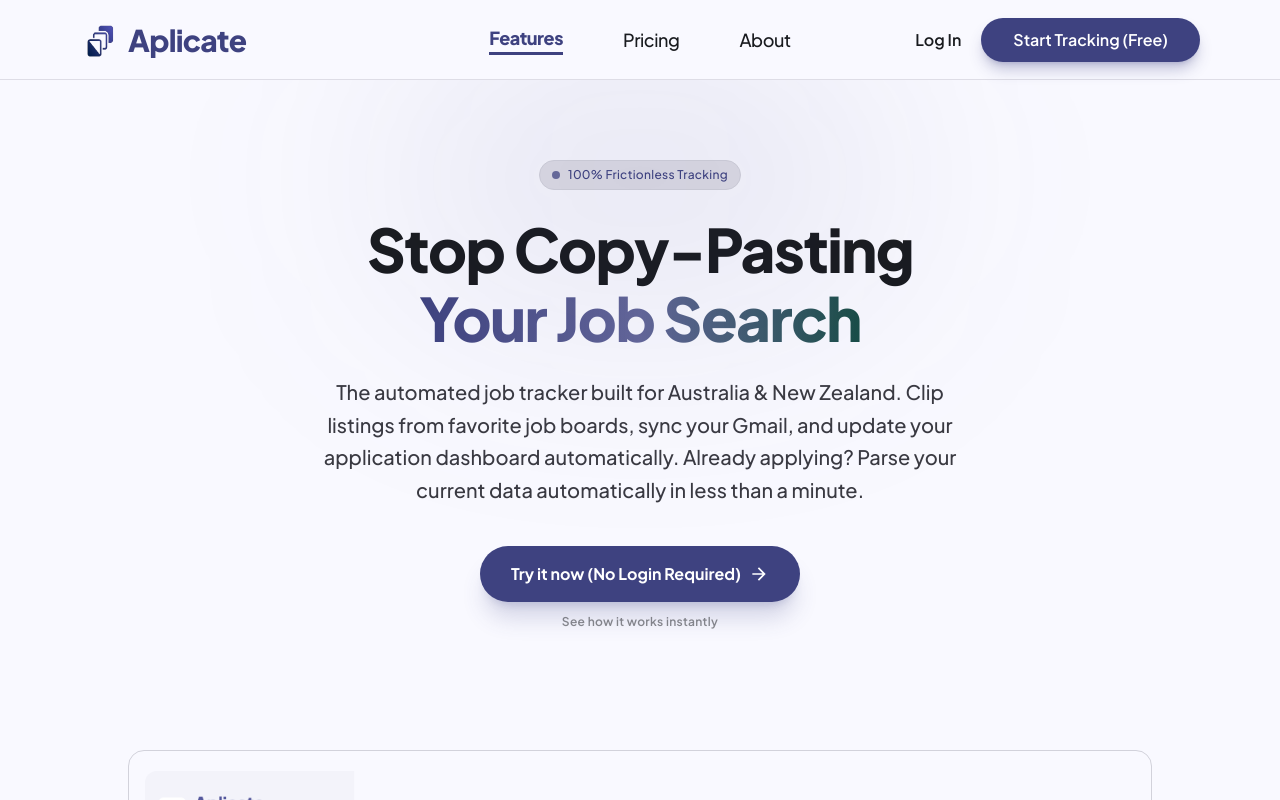
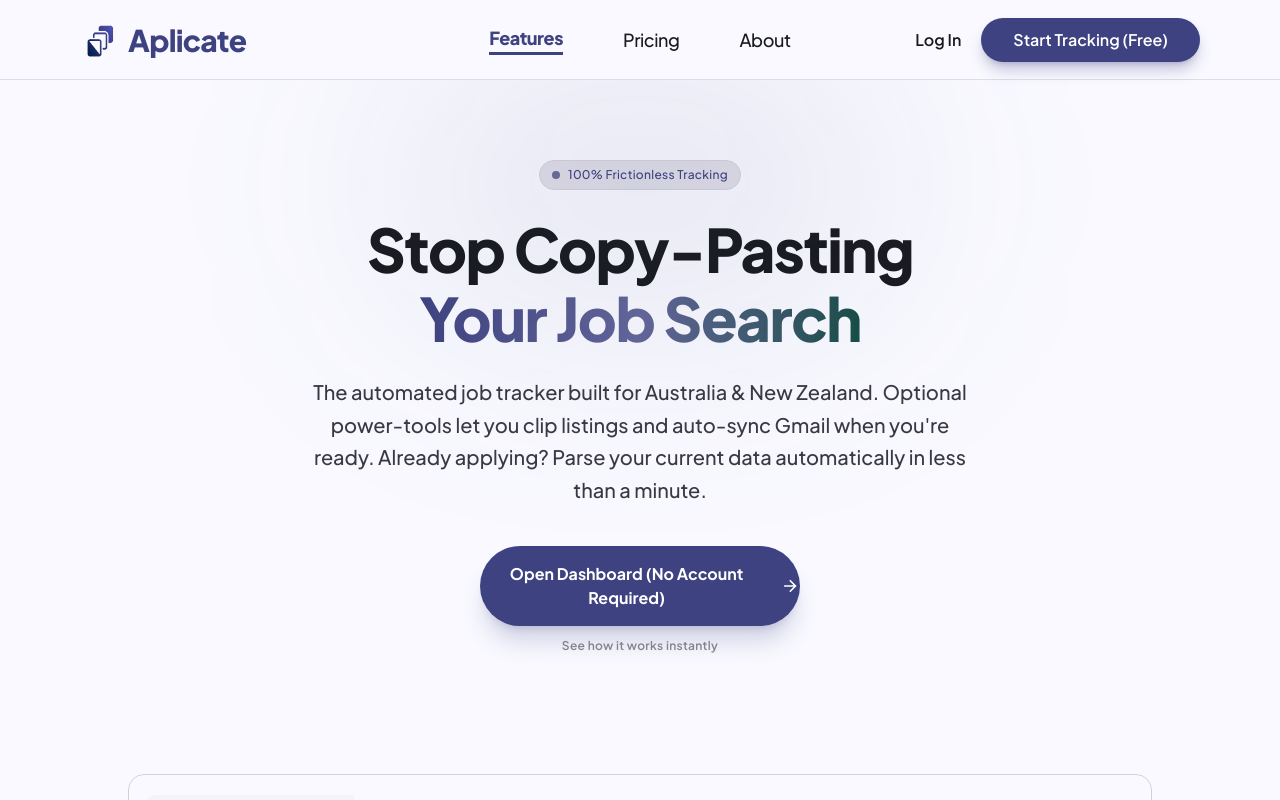
Before and after one commit to Galvatar/Aplicate, a Next.js app: page / in a window 1280 px wide. Built offline with nearby package versions, Linux system fonts and the light colour scheme; no server answers.

Commit message:
Tweaked landing card workding

```diff
--- a/app/page.tsx
+++ b/app/page.tsx
@@ -68,10 +68,9 @@ export default function Home() {
             variants={fadeInUp}
             className="mt-6 max-w-2xl text-lg md:text-xl text-on-surface-variant font-medium leading-relaxed"
           >
-            The automated job tracker built for Australia & New Zealand. Clip
-            listings from favorite job boards, sync your Gmail, and update your
-            application dashboard automatically. Already applying? Parse your
-            current data automatically in less than a minute.
+            The automated job tracker built for Australia & New Zealand.
+            Optional power-tools let you clip listings and auto-sync Gmail when you're ready.
+            Already applying? Parse your current data automatically in less than a minute.
           </motion.h2>
 
           {/** Core Call-To-Action (CTA) */}
@@ -83,7 +82,7 @@ export default function Home() {
               onClick={() => router.push("/home")}
               className="flex group w-full justify-center items-center gap-2 bg-primary hover:bg-primary-container text-on-primary max-w-xs py-4 rounded-full font-bold text-base shadow-xl shadow-primary/20 hover:shadow-primary/30 transition-all duration-300 transform hover:-translate-y-0.5"
             >
-              Try it now (No Login Required)
+              Open Dashboard (No Account Required)
               <svg
                 className="group-hover:translate-x-1.5 transition-transform duration-300"
                 xmlns="http://www.w3.org/2000/svg"
```
